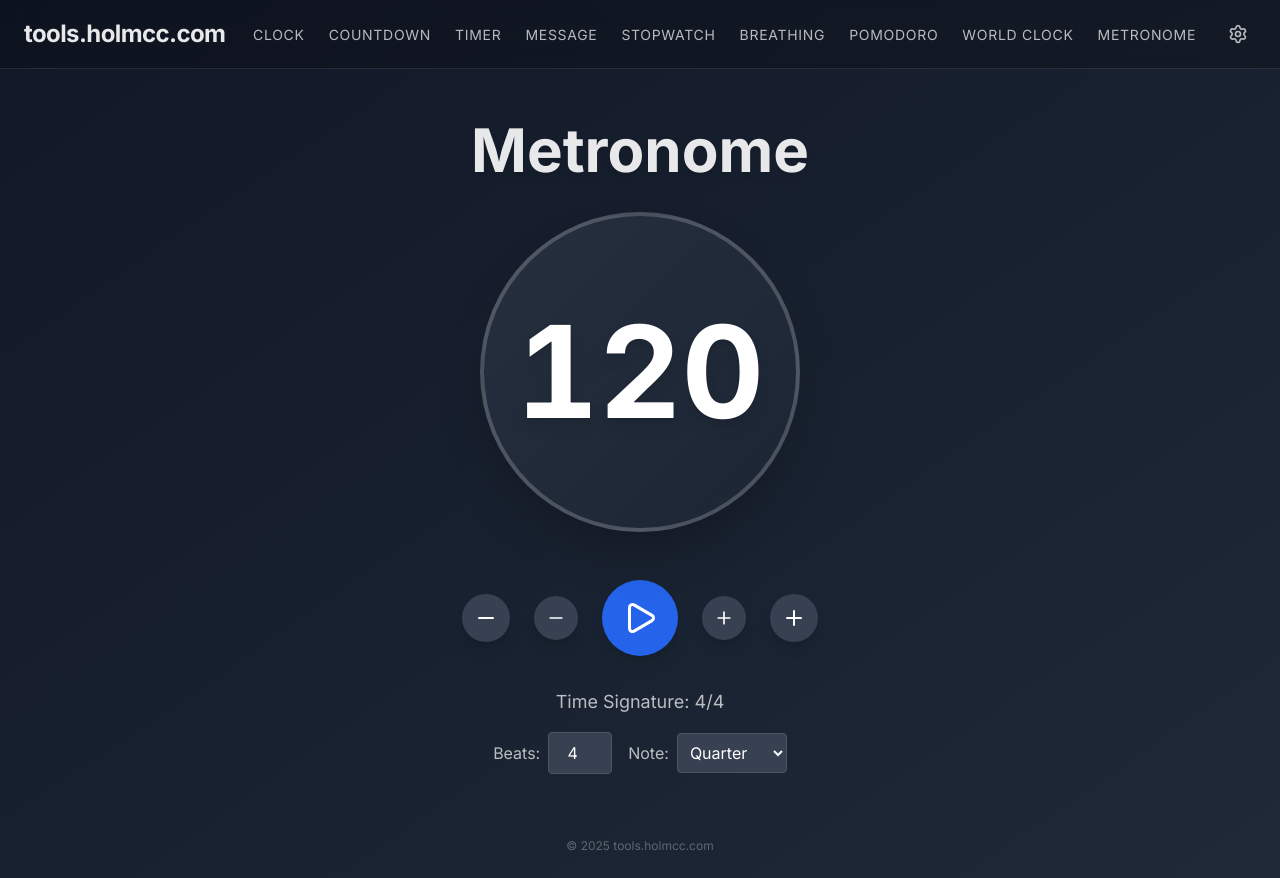
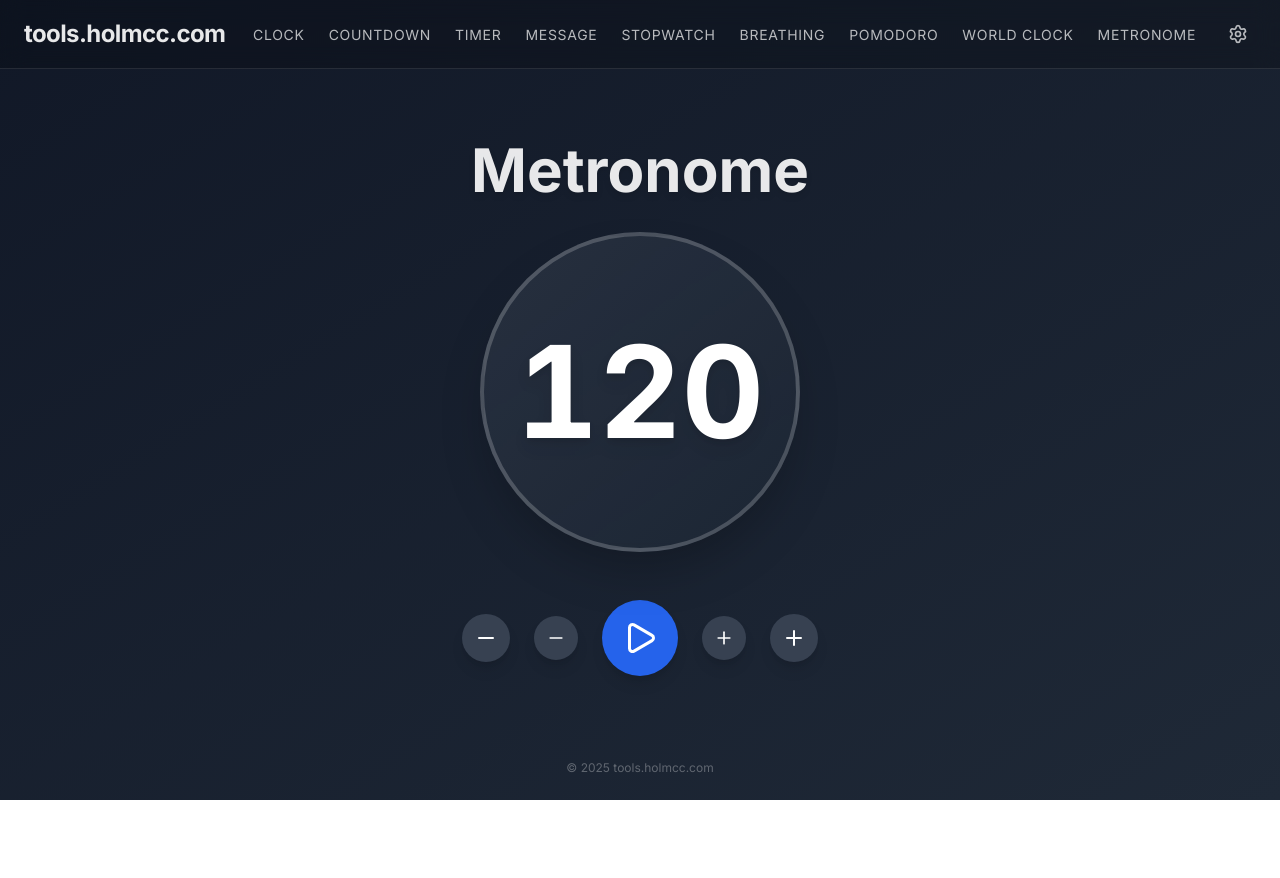
Before and after one commit to ken-holm/online-tools, a React (Vite) app: page /metronome in a window 1280 px wide. After the commit the page ends 800 px from the top, so only its background shows below. Built offline with nearby package versions, Linux system fonts and the light colour scheme.

Commit message:
fix: Simplify Metronome to 1/1 time signature and uniform clicks
- Removed time signature selection and logic.
- Simplified audio generation to uniform clicks.
- Updated UI to remove time signature controls.

```diff
--- a/src/components/tools/Metronome.jsx
+++ b/src/components/tools/Metronome.jsx
@@ -4,48 +4,29 @@ import { Play, Pause, Plus, Minus } from 'lucide-react';
 
 // Web Audio API context reference
 let audioContext = null;
-let oscGain = null;
-let accentGain = null;
-let clickGain = null;
+let clickGain = null; // Single gain for all clicks
 
 const initAudioContext = () => {
   if (!audioContext) {
     audioContext = new (window.AudioContext || window.webkitAudioContext)();
 
     // Master gain for metronome sounds
-    oscGain = audioContext.createGain();
-    oscGain.gain.setValueAtTime(0, audioContext.currentTime); // Start silent
-    oscGain.connect(audioContext.destination);
-
-    // Accent beat gain
-    accentGain = audioContext.createGain();
-    accentGain.gain.setValueAtTime(0, audioContext.currentTime);
-    accentGain.connect(oscGain);
-
-    // Regular click gain
     clickGain = audioContext.createGain();
-    clickGain.gain.setValueAtTime(0, audioContext.currentTime);
-    clickGain.connect(oscGain);
+    clickGain.gain.setValueAtTime(0, audioContext.currentTime); // Start silent
+    clickGain.connect(audioContext.destination);
   }
 };
 
-const playClick = (time, isAccent = false) => {
+const playClick = (time) => {
   if (!audioContext) return;
 
   const osc = audioContext.createOscillator();
-  osc.type = 'sine'; // or 'triangle', 'square', 'sawtooth'
+  osc.type = 'sine';
+  osc.frequency.setValueAtTime(220, time); // A3 frequency
+  osc.connect(clickGain);
 
-  if (isAccent) {
-    osc.frequency.setValueAtTime(440, time); // A4
-    accentGain.gain.setValueAtTime(0.7, time);
-    accentGain.gain.exponentialRampToValueAtTime(0.001, time + 0.05);
-    osc.connect(accentGain);
-  } else {
-    osc.frequency.setValueAtTime(220, time); // A3
-    clickGain.gain.setValueAtTime(0.5, time);
-    clickGain.gain.exponentialRampToValueAtTime(0.001, time + 0.05);
-    osc.connect(clickGain);
-  }
+  clickGain.gain.setValueAtTime(0.5, time);
+  clickGain.gain.exponentialRampToValueAtTime(0.001, time + 0.05);
 
   osc.start(time);
   osc.stop(time + 0.05); // Short click
@@ -54,10 +35,7 @@ const playClick = (time, isAccent = false) => {
 const Metronome = () => {
   const { theme } = useTheme();
   const [bpm, setBpm] = useState(() => parseInt(localStorage.getItem('metronomeBPM')) || 120);
-  const [timeSignatureNumerator, setTimeSignatureNumerator] = useState(() => parseInt(localStorage.getItem('metronomeTimeSignatureNumerator')) || 4);
-  const [timeSignatureDenominator, setTimeSignatureDenominator] = useState(() => parseInt(localStorage.getItem('metronomeTimeSignatureDenominator')) || 4);
   const [isRunning, setIsRunning] = useState(false);
-  const [currentBeat, setCurrentBeat] = useState(0); // 0-indexed beat within the measure
   const [isBeatHighlight, setIsBeatHighlight] = useState(false);
 
   const schedulerRef = useRef(null);
@@ -67,7 +45,6 @@ const Metronome = () => {
   useEffect(() => {
     const handleFirstInteraction = () => {
       initAudioContext();
-      // Resume audio context if it was suspended
       if (audioContext && audioContext.state === 'suspended') {
         audioContext.resume();
       }
@@ -84,9 +61,7 @@ const Metronome = () => {
 
   useEffect(() => {
     localStorage.setItem('metronomeBPM', bpm.toString());
-    localStorage.setItem('metronomeTimeSignatureNumerator', timeSignatureNumerator.toString());
-    localStorage.setItem('metronomeTimeSignatureDenominator', timeSignatureDenominator.toString());
-  }, [bpm, timeSignatureNumerator, timeSignatureDenominator]);
+  }, [bpm]);
 
   const scheduleBeat = useCallback(() => {
     if (!audioContext || !isRunning) return;
@@ -96,14 +71,10 @@ const Metronome = () => {
     const scheduleAheadTime = 0.2; // How far ahead to schedule audio (sec)
 
     while (nextBeatTimeRef.current < audioContext.currentTime + scheduleAheadTime) {
-      const beat = (currentBeat % timeSignatureNumerator);
-      const isAccent = beat === 0;
-      playClick(nextBeatTimeRef.current, isAccent);
+      playClick(nextBeatTimeRef.current); // No accent
 
-      // Update visual state (React state updates are asynchronous, so we'll schedule it)
       const visualHighlightTime = (nextBeatTimeRef.current - audioContext.currentTime) * 1000;
       setTimeout(() => {
-        setCurrentBeat((prev) => (prev + 1) % timeSignatureNumerator);
         setIsBeatHighlight(true);
         setTimeout(() => setIsBeatHighlight(false), 100); // Highlight for 100ms
       }, visualHighlightTime);
@@ -112,7 +83,7 @@ const Metronome = () => {
     }
 
     schedulerRef.current = setTimeout(scheduleBeat, lookahead * 1000);
-  }, [bpm, timeSignatureNumerator, isRunning, currentBeat]); // Add currentBeat to dependencies
+  }, [bpm, isRunning]);
 
   useEffect(() => {
     if (isRunning) {
@@ -120,7 +91,6 @@ const Metronome = () => {
         audioContext.resume();
       }
       nextBeatTimeRef.current = audioContext.currentTime + 0.1; // Schedule first beat slightly in future
-      setCurrentBeat(0); // Reset beat count when starting
       scheduleBeat();
     } else {
       clearTimeout(schedulerRef.current);
@@ -158,7 +128,7 @@ const Metronome = () => {
         ></div>
 
         <div className={`w-64 h-64 md:w-80 md:h-80 rounded-full border-4 ${isBeatHighlight ? 'border-blue-400' : 'border-white/20'} bg-gradient-to-br from-gray-700/50 to-gray-800/50 backdrop-blur-sm flex items-center justify-center shadow-2xl transition-all duration-100`}>
-          <span className={`text-8xl md:text-9xl font-bold tabular-nums text-white drop-shadow-lg ${currentBeat === 0 ? 'text-blue-300' : ''}`}>
+          <span className={`text-8xl md:text-9xl font-bold tabular-nums text-white drop-shadow-lg`}>
             {bpm}
           </span>
         </div>
@@ -203,41 +173,6 @@ const Metronome = () => {
           <Plus size={24} />
         </button>
       </div>
-
-      <div className={`mt-8 text-white/70 text-lg transition-opacity duration-300 ${isExpanded ? 'opacity-0' : 'opacity-100'}`}>
-        Time Signature: {timeSignatureNumerator}/{timeSignatureDenominator}
-      </div>
-
-      {/* Basic Time Signature Controls */}
-      <div className={`mt-4 flex space-x-4 transition-opacity duration-300 ${isExpanded ? 'opacity-0 pointer-events-none' : 'opacity-100'}`}>
-        <div className="flex items-center space-x-2">
-          <label htmlFor="numerator" className="text-white/70">Beats:</label>
-          <input
-            id="numerator"
-            type="number"
-            min="1"
-            max="16"
-            value={timeSignatureNumerator}
-            onChange={(e) => setTimeSignatureNumerator(parseInt(e.target.value))}
-            className="w-16 p-2 rounded bg-gray-700 border border-gray-600 text-white text-center focus:outline-none focus:border-blue-500"
-          />
-        </div>
-        <div className="flex items-center space-x-2">
-          <label htmlFor="denominator" className="text-white/70">Note:</label>
-          <select
-            id="denominator"
-            value={timeSignatureDenominator}
-            onChange={(e) => setTimeSignatureDenominator(parseInt(e.target.value))}
-            className="p-2 rounded bg-gray-700 border border-gray-600 text-white focus:outline-none focus:border-blue-500"
-          >
-            <option value="1">Whole</option>
-            <option value="2">Half</option>
-            <option value="4">Quarter</option>
-            <option value="8">Eighth</option>
-            <option value="16">Sixteenth</option>
-          </select>
-        </div>
-      </div>
     </div>
   );
 };
```
